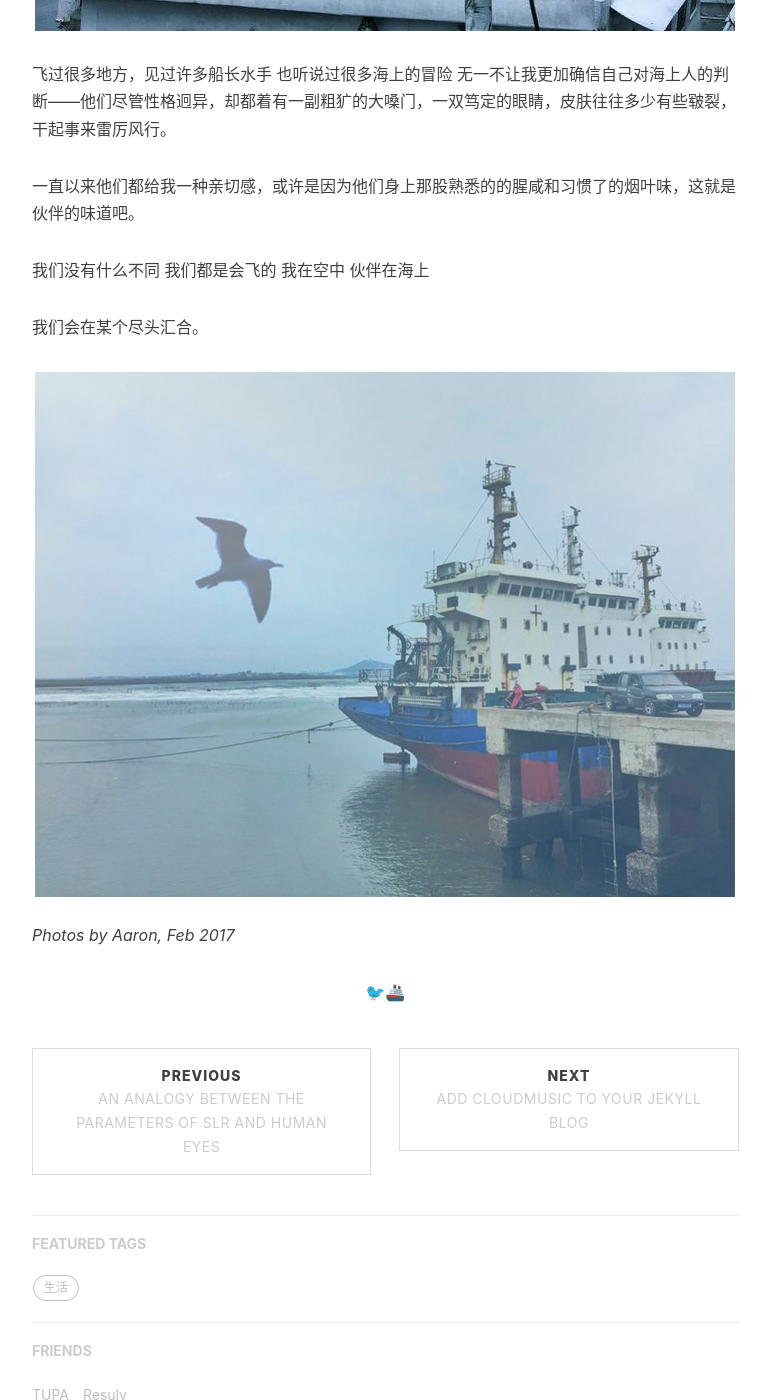
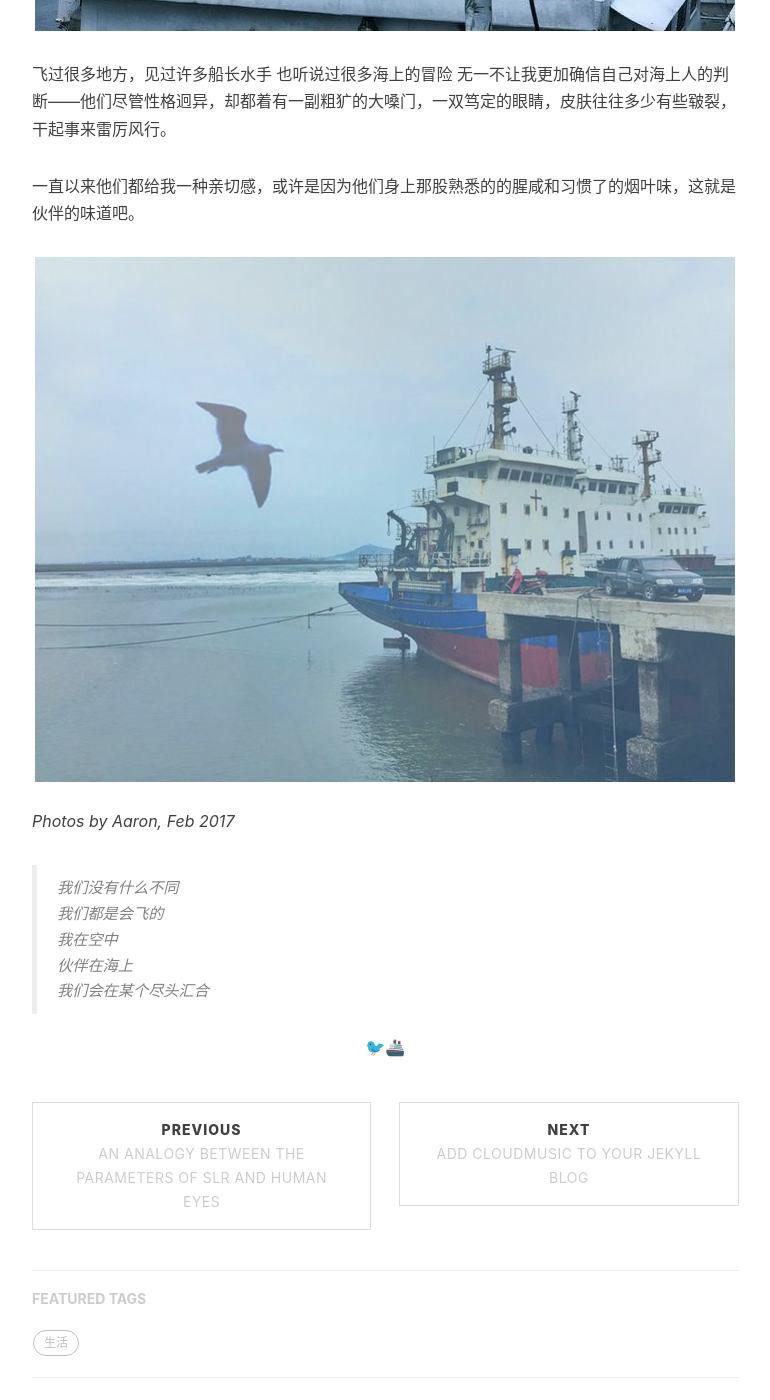
Before and after one commit to aerolithink/aerolithink.github.io, a Jekyll site: the page built from _posts/2017-12-17-CaptainSeabird.md, in a window 1280 px wide and 1400 px high, scrolled down 3463 px. Shown: the whole window, without its empty margins (233-1003 px from the left). Built offline with Jekyll 4.4.1, drawn with Linux system fonts in a browser that asks for light colours; nearby versions of some CDN libraries; emoji names are drawn with the system emoji font; comment, search, counter and statistics services are not loaded.

```diff
--- a/_posts/2017-12-17-CaptainSeabird.md
+++ b/_posts/2017-12-17-CaptainSeabird.md
@@ -28,15 +28,17 @@ tags:
 
 一直以来他们都给我一种亲切感，或许是因为他们身上那股熟悉的的腥咸和习惯了的烟叶味，这就是伙伴的味道吧。
 
-我们没有什么不同
-我们都是会飞的
-我在空中
-伙伴在海上
-
-我们会在某个尽头汇合。
-
 ![](/img/in-post/2017-12-17-CaptainSeabird/SeabirdShip.jpg)
 *Photos by Aaron, Feb 2017*
 
+> 我们没有什么不同
+>
+> 我们都是会飞的
+>
+> 我在空中
+>
+> 伙伴在海上
+>
+> 我们会在某个尽头汇合
 
 <center>:bird::ship:</center>
```
